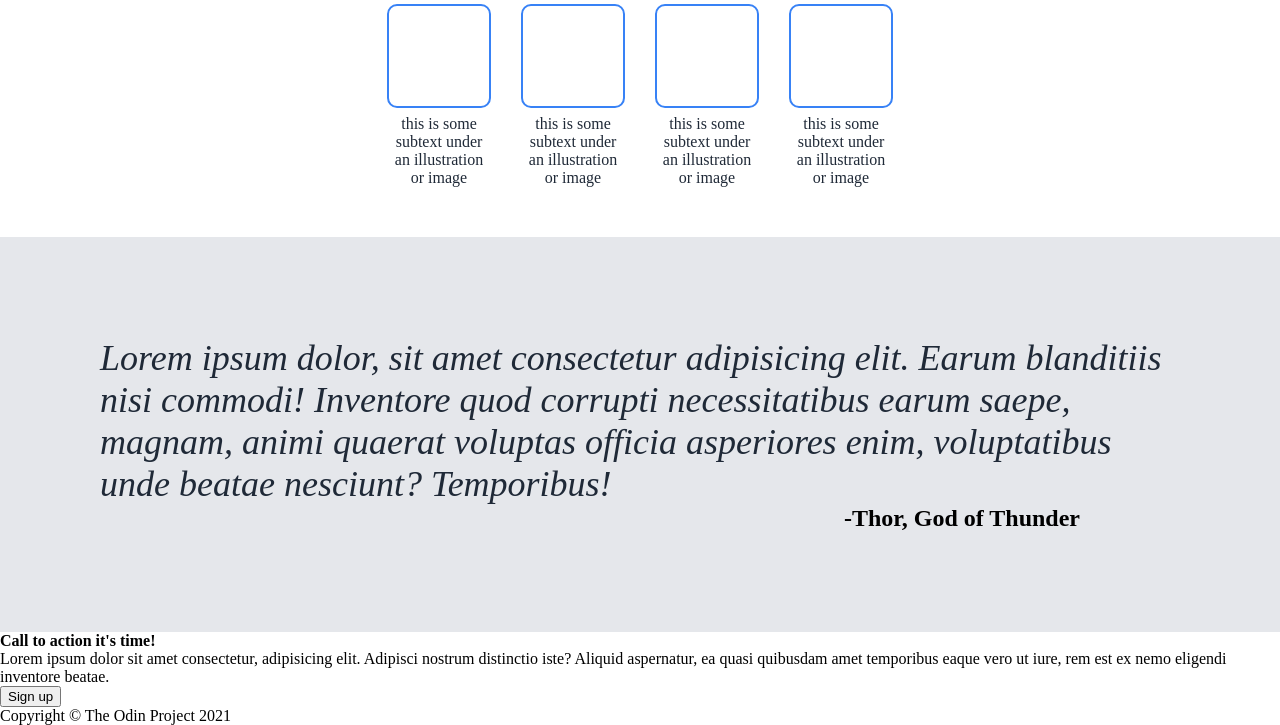
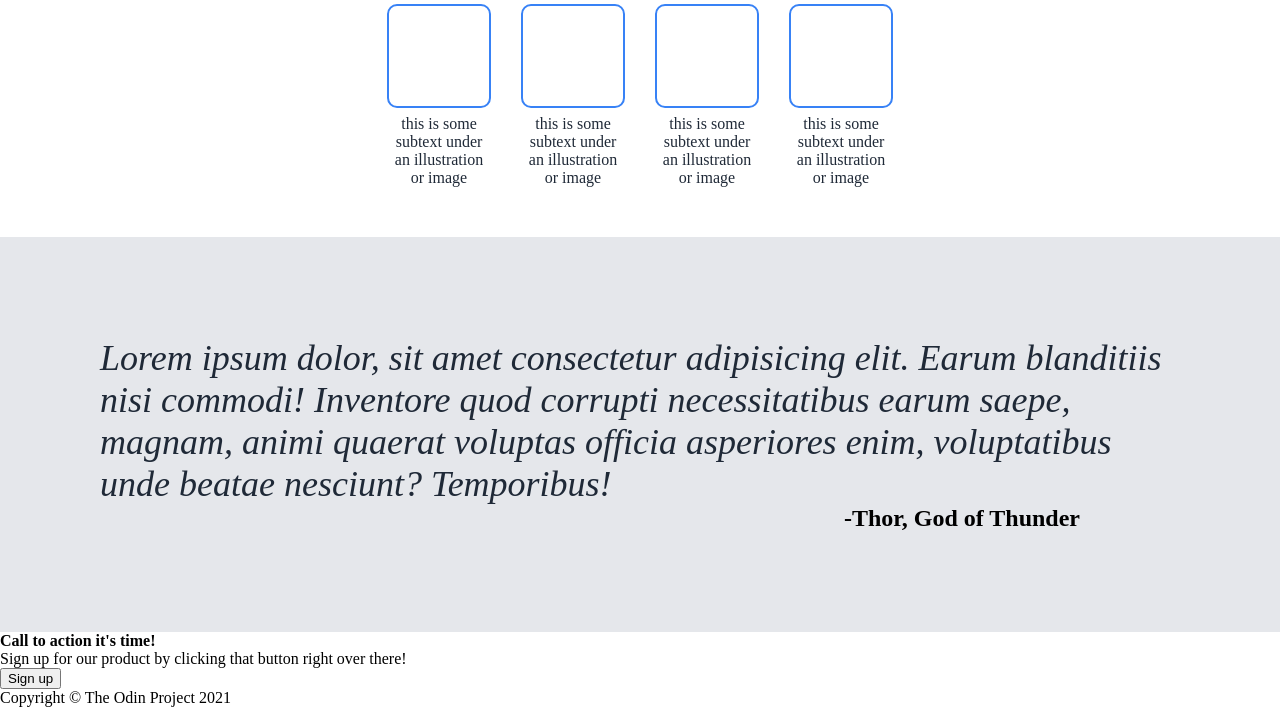
Before and after one commit to AlphaRollins/ODIN-landing-page, a plain HTML site: page index.html in a window 1280 px wide. Shown: the part 641-1366 px from the top of the page. Drawn offline with Linux system fonts and the light colour scheme.

Commit message:
Fix html '.sectionThree'
Fixed paragraphs text to show relevant content, added new div
for easy styling

```diff
--- a/index.html
+++ b/index.html
@@ -55,8 +55,10 @@
     </section>
     <section class="sectionThree">
         <div class="contentSecThree">
-            <h4>Call to action it's time!</h4>
-            <p>Lorem ipsum dolor sit amet consectetur, adipisicing elit. Adipisci nostrum distinctio iste? Aliquid aspernatur, ea quasi quibusdam amet temporibus eaque vero ut iure, rem est ex nemo eligendi inventore beatae.</p>
+            <div class="LSecThree">
+                <h4>Call to action it's time!</h4>
+                <p>Sign up for our product by clicking that button right over there!</p>
+            </div>
             <button id="secThreeButton">Sign up</button>
         </div>
     </section>
```
